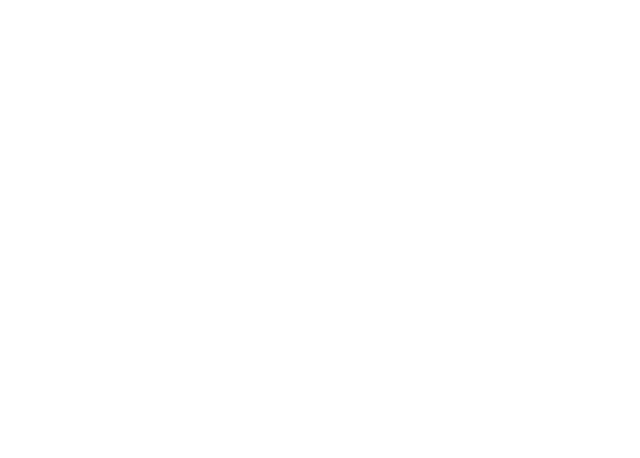
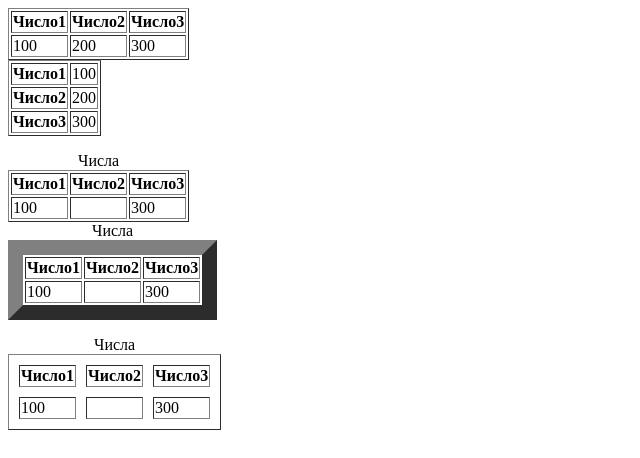
Before and after one commit to Dim223/Lessons, a plain HTML site: page L4_Tables/L4.html in a window 1280 px wide. Shown: the whole page, without its empty margins (0-640 px from the left). Drawn offline with Linux system fonts and the light colour scheme.

Commit message:
lesson4 1-8

```diff
--- a/L4_Tables/L4.html
+++ b/L4_Tables/L4.html
@@ -1,12 +1,82 @@
 <!DOCTYPE html>
 <html lang="en">
+
 <head>
     <meta charset="UTF-8">
     <meta http-equiv="X-UA-Compatible" content="IE=edge">
     <meta name="viewport" content="width=device-width, initial-scale=1.0">
     <title>Lesson4. Tables</title>
 </head>
+
 <body>
+    <!--Заголовки таблицы-->
+    <table border="1">
+        <tr>
+            <th>Число1</th>
+            <th>Число2</th>
+            <th>Число3</th>
+        <tr>
+            <td>100</td>
+            <td>200</td>
+            <td>300</td>
+        </tr>
+    </table>
+    <table border="1">
+        <tr>
+            <th>Число1</th>
+            <td>100</td>
+        </tr>
+        <tr>
+            <th>Число2</th>
+            <td>200</td>
+        </tr>
+        <tr>
+            <th>Число3</th>
+            <td>300</td>
+        </tr>
+    </table>
+    <!---4, 5, 6 часть-->
+    <p>
+    <table border="1">
+        <caption>Числа</caption>
+        <tr>
+            <th>Число1</th>
+            <th>Число2</th>
+            <th>Число3</th>
+        <tr>
+            <td>100</td>
+            <td>&nbsp;</td>
+            <td>300</td>
+        </tr>
+    </table>
+    <table border="15">
+        <caption>Числа</caption>
+        <tr>
+            <th>Число1</th>
+            <th>Число2</th>
+            <th>Число3</th>
+        <tr>
+            <td>100</td>
+            <td>&nbsp;</td>
+            <td>300</td>
+        </tr>
+    </table>
+    </p>
+    <!--7-12 часть-->
+    <p>
+    <table border="1" cellspacing="10">
+        <caption>Числа</caption>
+        <tr>
+            <th>Число1</th>
+            <th>Число2</th>
+            <th>Число3</th>
+        <tr>
+            <td>100</td>
+            <td>&nbsp;</td>
+            <td>300</td>
+        </tr>
+    </table>
+    </p>
+</body>
 
-</body>
 </html>
```
